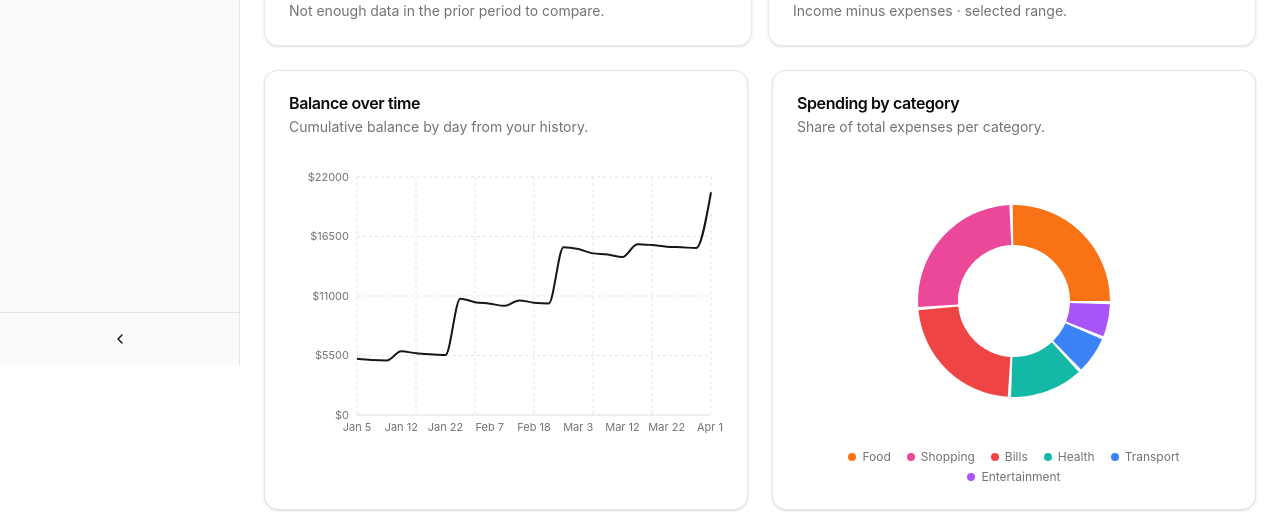
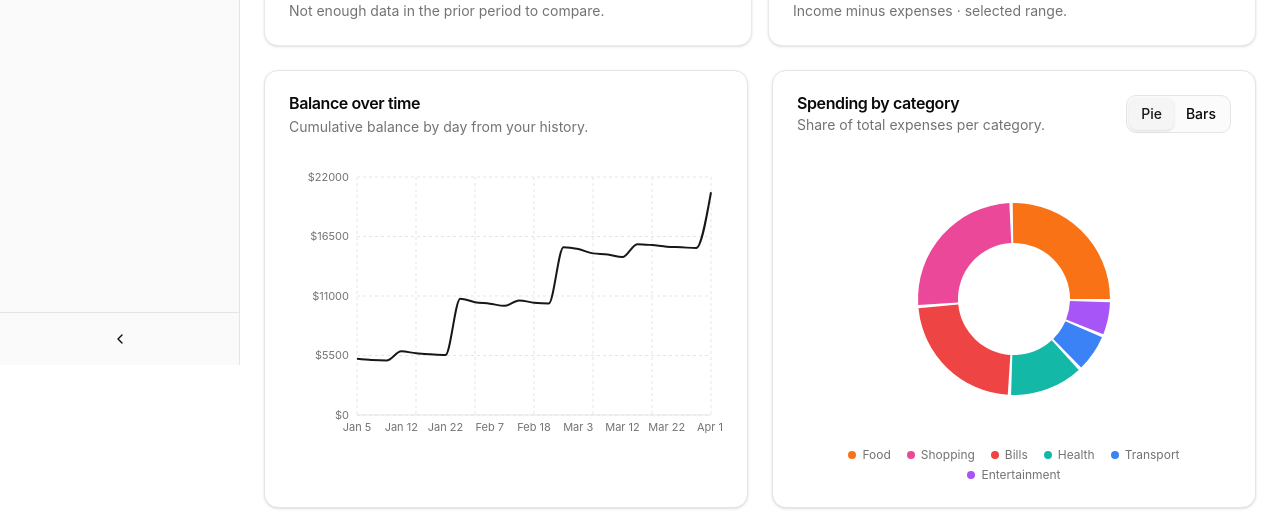
Before and after one commit to hellfire20031998/Finance-Dashborad-UI, a React (Vite) app: page /dashboard in a window 1280 px wide. Shown: the part 435-952 px from the top of the page. Built offline with nearby package versions, Linux system fonts and the light colour scheme.

Commit message:
added scrollbar and chart enhancements

```diff
--- a/src/app/dashboard/DashboardPage.tsx
+++ b/src/app/dashboard/DashboardPage.tsx
@@ -2,8 +2,7 @@ import { motion } from "framer-motion"
 import { useMemo } from "react"
 import { SummaryCards } from "@/components/cards/SummaryCards"
 import { BalanceLineChart } from "@/components/charts/BalanceLineChart"
-import { CategorySpendBarsSection } from "@/components/charts/CategorySpendBars"
-import { SpendingPieChart } from "@/components/charts/SpendingPieChart"
+import { SpendingByCategoryPanel } from "@/components/charts/SpendingByCategoryPanel"
 import { DateRangeChips } from "@/components/dashboard/DateRangeChips"
 import { DashboardEmptyState } from "@/components/dashboard/DashboardEmptyState"
 import { SavingsAndFlowCards } from "@/components/cards/SavingsAndFlowCards"
@@ -121,9 +120,8 @@ export function DashboardPage() {
           />
           <div className="grid min-w-0 gap-6 lg:grid-cols-2 *:min-w-0">
             <BalanceLineChart data={lineData} loading={loading} />
-            <SpendingPieChart data={pieData} loading={loading} />
+            <SpendingByCategoryPanel data={pieData} loading={loading} />
           </div>
-          <CategorySpendBarsSection data={pieData} loading={loading} />
         </>
       )}
     </motion.div>
--- a/src/components/charts/CategorySpendBars.tsx
+++ b/src/components/charts/CategorySpendBars.tsx
@@ -1,14 +1,5 @@
 import { getCategoryColor } from "@/lib/data"
 import type { CategorySpend } from "@/lib/metrics"
-import {
-  Card,
-  CardContent,
-  CardDescription,
-  CardHeader,
-  CardTitle,
-} from "@/components/ui/card"
-import { Skeleton } from "@/components/ui/skeleton"
-
 type Props = {
   data: CategorySpend[]
 }
@@ -57,50 +48,3 @@ export function CategorySpendBars({ data }: Props) {
     </ul>
   )
 }
-
-type SectionProps = {
-  data: CategorySpend[]
-  loading?: boolean
-}
-
-/** Full-width dashboard section with horizontal bars per row. */
-export function CategorySpendBarsSection({ data, loading }: SectionProps) {
-  if (loading) {
-    return (
-      <Card className="w-full">
-        <CardHeader>
-          <Skeleton className="h-5 w-48" />
-          <Skeleton className="h-4 w-72 max-w-full" />
-        </CardHeader>
-        <CardContent className="space-y-3">
-          {Array.from({ length: 6 }).map((_, i) => (
-            <div
-              key={i}
-              className="flex min-w-0 items-center gap-3 sm:gap-4"
-            >
-              <Skeleton className="h-4 w-28 shrink-0 sm:w-36" />
-              <Skeleton className="h-2 min-w-0 flex-1" />
-              <Skeleton className="h-4 w-16 shrink-0 sm:w-24" />
-            </div>
-          ))}
-        </CardContent>
-      </Card>
-    )
-  }
-
-  if (data.length === 0) return null
-
-  return (
-    <Card className="w-full">
-      <CardHeader>
-        <CardTitle>Spending by category (bars)</CardTitle>
-        <CardDescription>
-          Expense totals per category in the selected range.
-        </CardDescription>
-      </CardHeader>
-      <CardContent>
-        <CategorySpendBars data={data} />
-      </CardContent>
-    </Card>
-  )
-}
--- /dev/null
+++ b/src/components/charts/SpendingByCategoryPanel.tsx
@@ -0,0 +1,118 @@
+import { useState } from "react"
+import type { CategorySpend } from "@/lib/metrics"
+import { Button } from "@/components/ui/button"
+import {
+  Card,
+  CardContent,
+  CardDescription,
+  CardHeader,
+  CardTitle,
+} from "@/components/ui/card"
+import { Skeleton } from "@/components/ui/skeleton"
+import { CategorySpendBars } from "@/components/charts/CategorySpendBars"
+import {
+  SpendingPieChartBody,
+  SpendingPieChartSkeleton,
+} from "@/components/charts/SpendingPieChart"
+import { cn } from "@/lib/utils"
+
+type View = "pie" | "bars"
+
+type Props = {
+  data: CategorySpend[]
+  loading?: boolean
+}
+
+function BarsSkeleton() {
+  return (
+    <div className="space-y-3">
+      {Array.from({ length: 6 }).map((_, i) => (
+        <div
+          key={i}
+          className="flex min-w-0 items-center gap-3 sm:gap-4"
+        >
+          <Skeleton className="h-4 w-28 shrink-0 sm:w-36" />
+          <Skeleton className="h-2 min-w-0 flex-1" />
+          <Skeleton className="h-4 w-16 shrink-0 sm:w-24" />
+        </div>
+      ))}
+    </div>
+  )
+}
+
+function EmptyChartMessage() {
+  return (
+    <div className="flex min-h-[240px] items-center justify-center text-sm text-muted-foreground">
+      No expenses to chart
+    </div>
+  )
+}
+
+export function SpendingByCategoryPanel({ data, loading }: Props) {
+  const [view, setView] = useState<View>("pie")
+
+  const description =
+    view === "pie"
+      ? "Share of total expenses per category."
+      : "Expense totals per category in the selected range."
+
+  return (
+    <Card>
+      <CardHeader className="space-y-3">
+        <div className="flex flex-col gap-3 sm:flex-row sm:items-start sm:justify-between">
+          <div className="min-w-0 space-y-1">
+            <CardTitle>Spending by category</CardTitle>
+            <CardDescription>{description}</CardDescription>
+          </div>
+          <div
+            className="flex shrink-0 rounded-lg border border-border bg-muted/40 p-0.5"
+            role="group"
+            aria-label="Chart type"
+          >
+            <Button
+              type="button"
+              variant={view === "pie" ? "secondary" : "ghost"}
+              size="sm"
+              className={cn(
+                "h-8 rounded-md px-3 text-xs sm:text-sm",
+                view === "pie" && "shadow-sm",
+              )}
+              aria-pressed={view === "pie"}
+              onClick={() => setView("pie")}
+            >
+              Pie
+            </Button>
+            <Button
+              type="button"
+              variant={view === "bars" ? "secondary" : "ghost"}
+              size="sm"
+              className={cn(
+                "h-8 rounded-md px-3 text-xs sm:text-sm",
+                view === "bars" && "shadow-sm",
+              )}
+              aria-pressed={view === "bars"}
+              onClick={() => setView("bars")}
+            >
+              Bars
+            </Button>
+          </div>
+        </div>
+      </CardHeader>
+      <CardContent>
+        {loading ? (
+          view === "pie" ? (
+            <SpendingPieChartSkeleton />
+          ) : (
+            <BarsSkeleton />
+          )
+        ) : data.length === 0 ? (
+          <EmptyChartMessage />
+        ) : view === "pie" ? (
+          <SpendingPieChartBody data={data} />
+        ) : (
+          <CategorySpendBars data={data} />
+        )}
+      </CardContent>
+    </Card>
+  )
+}
--- a/src/components/charts/SpendingPieChart.tsx
+++ b/src/components/charts/SpendingPieChart.tsx
@@ -1,12 +1,10 @@
 import { Cell, Pie, PieChart, ResponsiveContainer, Tooltip } from "recharts"
 import type { CategorySpend } from "@/lib/metrics"
 import { getCategoryColor } from "@/lib/data"
-import { Card, CardContent, CardDescription, CardHeader, CardTitle } from "@/components/ui/card"
 import { Skeleton } from "@/components/ui/skeleton"
 
 type Props = {
   data: CategorySpend[]
-  loading?: boolean
 }
 
 const formatMoney = (n: number) =>
@@ -16,42 +14,14 @@ const formatMoney = (n: number) =>
     maximumFractionDigits: 0,
   }).format(n)
 
-export function SpendingPieChart({ data, loading }: Props) {
-  if (loading) {
-    return (
-      <Card>
-        <CardHeader>
-          <Skeleton className="h-5 w-40" />
-          <Skeleton className="h-4 w-56" />
-        </CardHeader>
-        <CardContent>
-          <Skeleton className="mx-auto h-[280px] w-[280px] rounded-full" />
-        </CardContent>
-      </Card>
-    )
+export function SpendingPieChartSkeleton() {
+  return <Skeleton className="mx-auto h-[280px] w-[280px] rounded-full" />
 }
 
-  if (data.length === 0) {
+/** Pie + legend only (no card). Assumes `data.length > 0`. */
+export function SpendingPieChartBody({ data }: Props) {
   return (
-      <Card>
-        <CardHeader>
-          <CardTitle>Spending by category</CardTitle>
-          <CardDescription>Expense transactions grouped for the pie chart.</CardDescription>
-        </CardHeader>
-        <CardContent className="flex h-[280px] items-center justify-center text-sm text-muted-foreground">
-          No expenses to chart
-        </CardContent>
-      </Card>
-    )
-  }
-
-  return (
-    <Card>
-      <CardHeader>
-        <CardTitle>Spending by category</CardTitle>
-        <CardDescription>Share of total expenses per category.</CardDescription>
-      </CardHeader>
-      <CardContent className="space-y-2">
+    <div className="space-y-2">
       <div className="h-[280px] w-full min-w-0">
         <ResponsiveContainer width="100%" height="100%">
           <PieChart>
@@ -99,7 +69,6 @@ export function SpendingPieChart({ data, loading }: Props) {
           </li>
         ))}
       </ul>
-      </CardContent>
-    </Card>
+    </div>
   )
 }
--- a/src/components/table/TransactionsTable.tsx
+++ b/src/components/table/TransactionsTable.tsx
@@ -55,6 +55,17 @@ const formatMoney = (n: number) =>
     currency: "USD",
   }).format(n)
 
+/** Show every row without a vertical scrollbar up to this many rows per page. */
+const TABLE_BODY_SCROLL_AFTER_ROWS = 10
+
+/** Max viewport height for the table body area when scrolling (header + 10 data rows). */
+function transactionsTableScrollMaxHeight(compact: boolean): string {
+  const headerPx = compact ? 40 : 44
+  const rowPx = compact ? 38 : 46
+  const px = headerPx + TABLE_BODY_SCROLL_AFTER_ROWS * rowPx
+  return `min(${px}px, 60vh)`
+}
+
 type Props = {
   loading?: boolean
   reducedMotion?: boolean
@@ -100,9 +111,21 @@ function TransactionsTablePagedBody({
   const pageRows =
     rows.length === 0 ? [] : rows.slice(pageOffset, pageOffset + pageSize)
 
+  const scrollVertically = pageRows.length > TABLE_BODY_SCROLL_AFTER_ROWS
+
   return (
     <div className="rounded-md border border-border bg-card shadow-sm">
-      <div className="relative max-h-[min(520px,60vh)] w-full overflow-auto">
+      <div
+        className={cn(
+          "scrollbar-themed relative w-full overflow-x-auto",
+          scrollVertically && "overflow-y-auto",
+        )}
+        style={
+          scrollVertically
+            ? { maxHeight: transactionsTableScrollMaxHeight(compact) }
+            : undefined
+        }
+      >
         <table className="w-full caption-bottom text-sm">
           <TableHeader className="sticky top-0 z-20 border-b border-border bg-card/95 shadow-sm backdrop-blur-md supports-[backdrop-filter]:bg-card/80 [&_tr]:border-b">
             <TableRow className="border-0 hover:bg-transparent">
@@ -335,7 +358,10 @@ export function TransactionsTable({
           <Skeleton className="h-9 w-24" />
         </div>
         <div className="rounded-md border">
-          <div className="max-h-[min(520px,60vh)] overflow-auto">
+          <div
+            className="scrollbar-themed overflow-x-auto overflow-y-auto"
+            style={{ maxHeight: transactionsTableScrollMaxHeight(compact) }}
+          >
             <table className="w-full text-sm">
               <thead>
                 <tr className="border-b">
--- a/src/index.css
+++ b/src/index.css
@@ -148,3 +148,29 @@
     @apply bg-background text-foreground antialiased;
   }
 }
+
+/* Slim scrollbars that follow theme tokens (light / dark / accents). */
+@layer utilities {
+  .scrollbar-themed {
+    scrollbar-width: thin;
+    scrollbar-color: color-mix(in oklch, var(--muted-foreground) 50%, var(--background))
+      transparent;
+  }
+  .scrollbar-themed::-webkit-scrollbar {
+    width: 5px;
+    height: 5px;
+  }
+  .scrollbar-themed::-webkit-scrollbar-track {
+    background: transparent;
+  }
+  .scrollbar-themed::-webkit-scrollbar-thumb {
+    background-color: color-mix(in oklch, var(--muted-foreground) 40%, transparent);
+    border-radius: 9999px;
+  }
+  .scrollbar-themed::-webkit-scrollbar-thumb:hover {
+    background-color: color-mix(in oklch, var(--muted-foreground) 60%, transparent);
+  }
+  .scrollbar-themed::-webkit-scrollbar-corner {
+    background: transparent;
+  }
+}
```
Also changed, not shown: 1 other file (tests, documents, lock files or other folders). Lines whose indentation alone changed are shown as unchanged.
